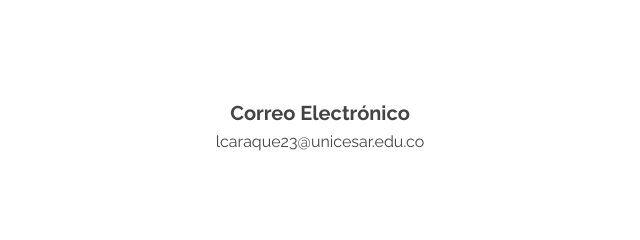
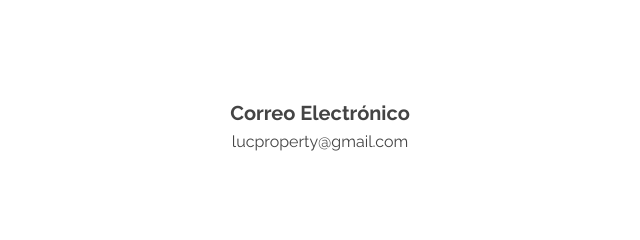
Before and after one commit to luisaAraque/LucProperty, a plain HTML site: page index.html in a window 1280 px wide. Shown: the part 3960-4200 px from the top of the page, 585-1225 px from the left. Drawn offline with Linux system fonts and the light colour scheme.

Commit message:
Actualizacion

```diff
--- a/index.html
+++ b/index.html
@@ -327,7 +327,7 @@
       <div class="col-contacto">
         <div class="item-contacto">
             <h3>Correo Electrónico</h3>
-            <p>lcaraque23@unicesar.edu.co</p>
+            <p>lucproperty@gmail.com</p>
         </div>
       </div>
 
```
